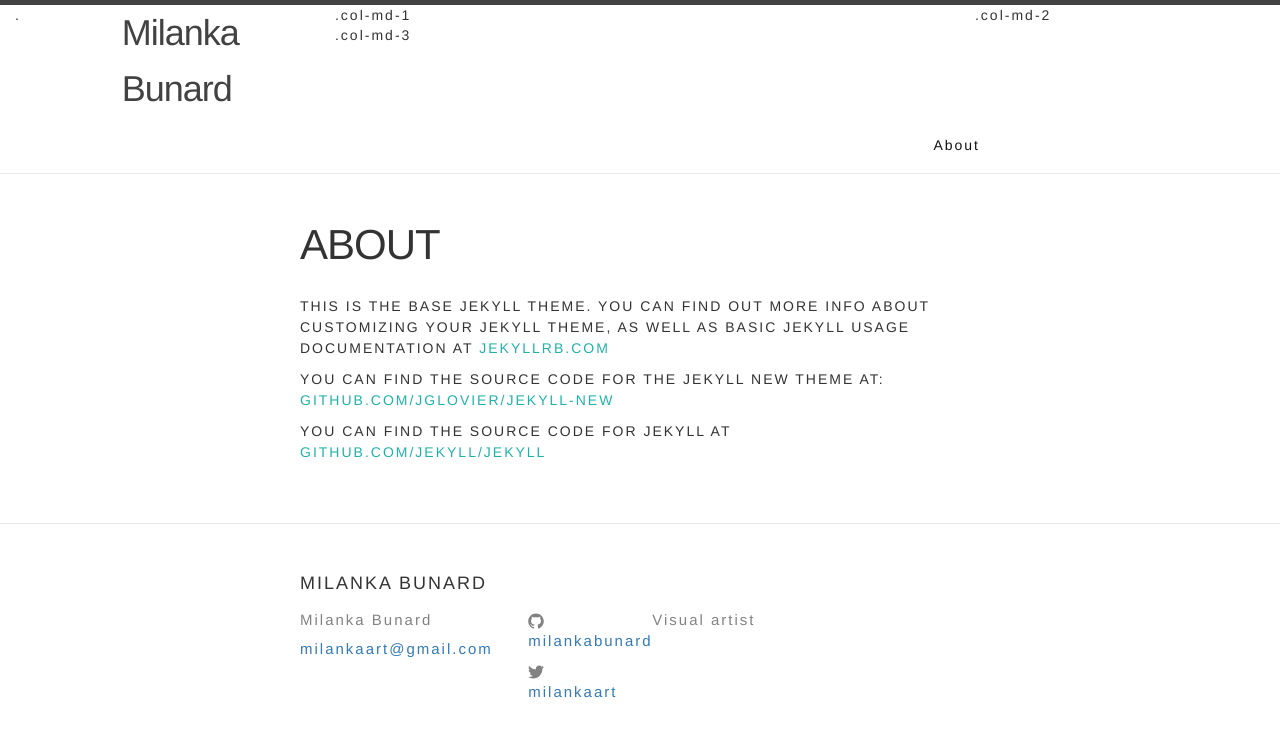
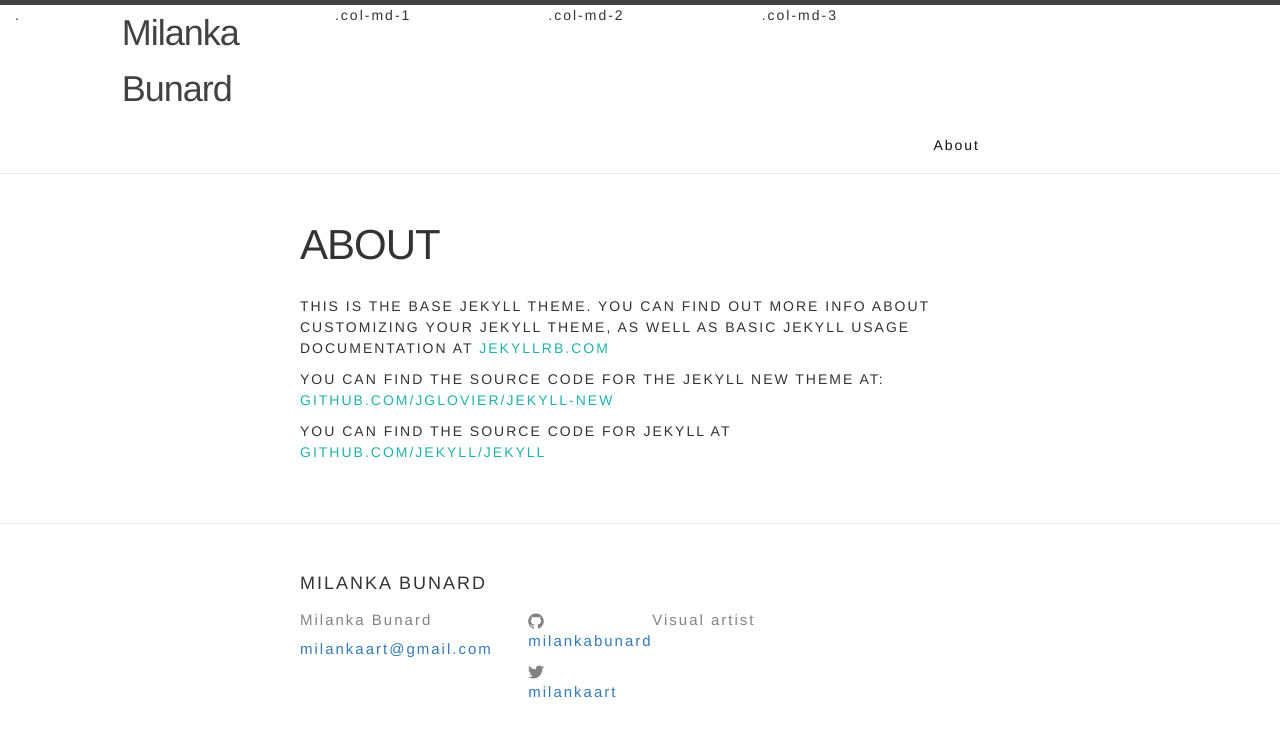
Before and after one commit to milankabunard/milankabunard.github.io, a Jekyll site: the page built from about.md, in a window 1280 px wide. Shown: the top 737 px of the page. Built offline with Jekyll 4.4.1, drawn with Linux system fonts in a browser that asks for light colours.

Commit message:
changes header

```diff
--- a/_includes/header.html
+++ b/_includes/header.html
@@ -6,9 +6,9 @@
 <div class="row">
   <div class="col-md-1">.</div>
   <div class="col-md-2"><a class="site-title" href="{{ site.baseurl }}/">{{ site.title }}</a></div>
-  <div class="col-md-6">.col-md-1</div>
-  <div class="col-md-1">.col-md-2</div>
-  <div class="col-md-6">.col-md-3</div>
+  <div class="col-md-2">.col-md-1</div>
+  <div class="col-md-2">.col-md-2</div>
+  <div class="col-md-4">.col-md-3</div>
 </div>
 </div>
 
```
